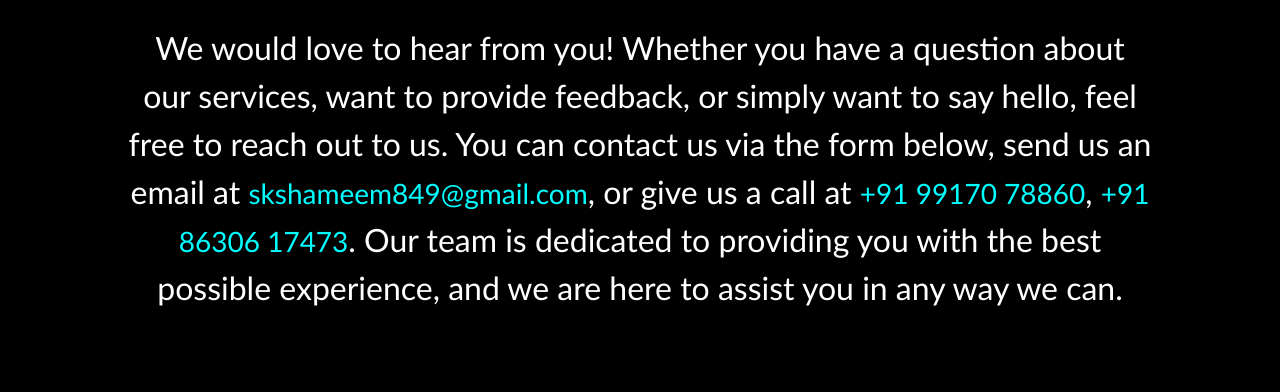
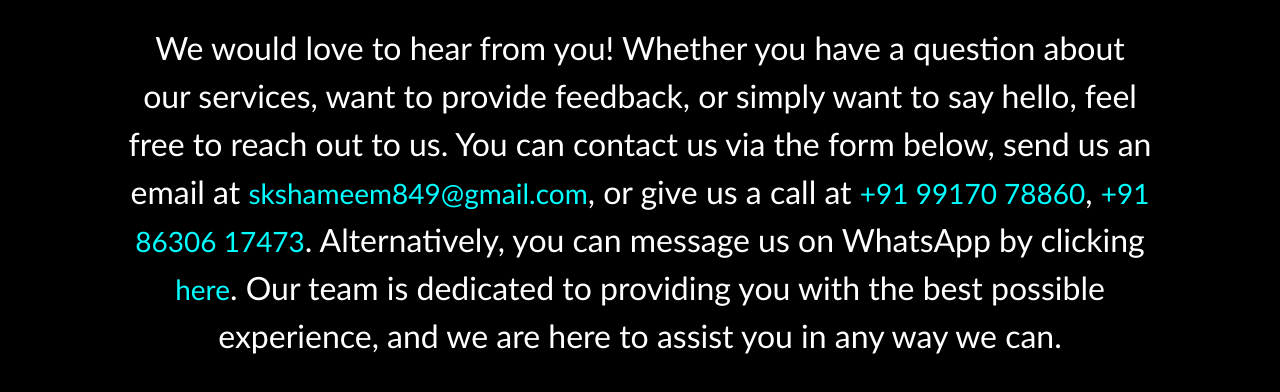
Before and after one commit to Shameem-SK/Perfect-Moments-Photography-Respository, a plain HTML site: page sub-page/contact.html in a window 1280 px wide. Shown: the part 264-656 px from the top of the page. Drawn offline with nearby package versions, Linux system fonts and the light colour scheme.

Commit message:
add more lines in Contact
add some lines for WhatsApp and their direct chat link

```diff
--- a/sub-page/contact.html
+++ b/sub-page/contact.html
@@ -91,10 +91,11 @@
                 simply want to say hello, feel free to reach out to us. You can contact us via the form below, send us
                 an
                 email at <a href="mailto:skshameem849@gmail.com">skshameem849@gmail.com</a>, or give us a call at <a
-                    href="tel:+919917078860">+91 99170 78860</a>, <a href="tel:+918630617473">+91 86306 17473</a>. Our
-                team
-                is dedicated to providing you
-                with the best possible experience, and we are here to assist you in any way we can.</p>
+                    href="tel:+919917078860">+91 99170 78860</a>, <a href="tel:+918630617473">+91 86306
+                    17473</a>. Alternatively, you can message us on WhatsApp by clicking <a
+                    href="https://wa.me/1234567890/?text=Hello,%20I%20would%20like%20to%20inquire%20about%20the%20available%20packages">here</a>.
+                Our team is dedicated to providing you with the best possible experience, and we are here to assist you
+                in any way we can.</p>
 
         </article>
 
```
